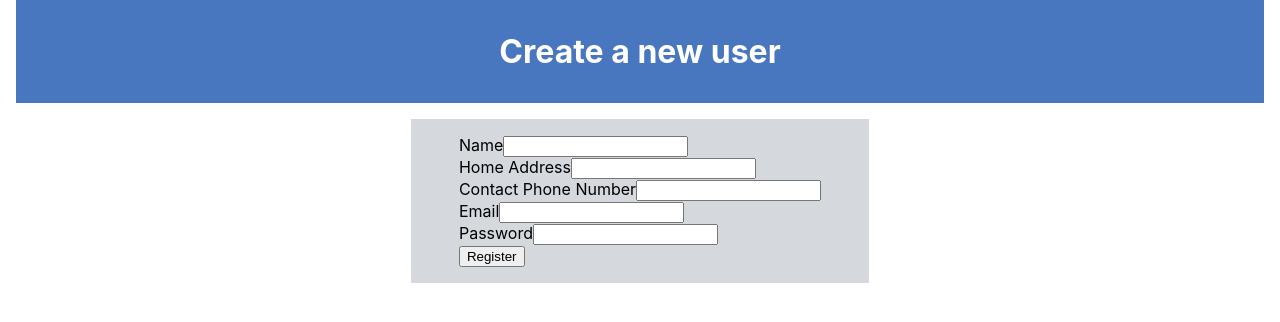
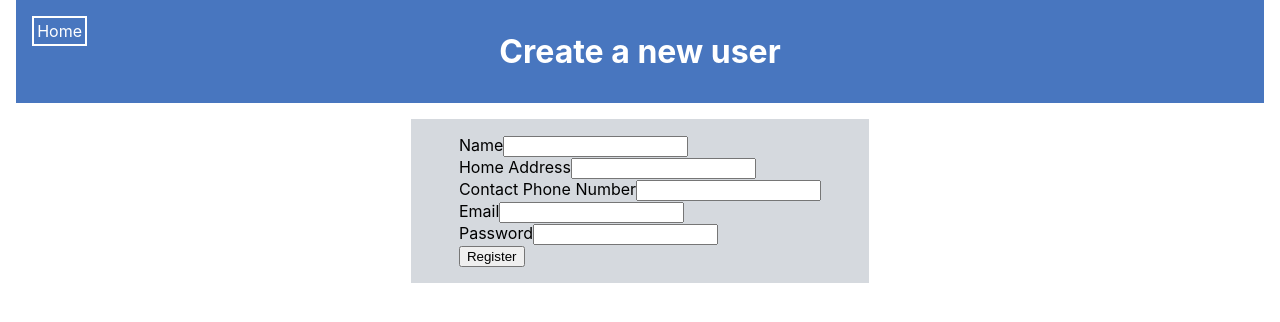
Before and after one commit to alexdriedger/swen90016, a React (Create React App) app: page / in a window 1280 px wide. Both pictures are taken after a click on the button "Sign Up New User". Shown: the top 322 px of the page. Built offline with nearby package versions, Linux system fonts and the light colour scheme.

Commit message:
Added home button

```diff
--- a/src/App.js
+++ b/src/App.js
@@ -153,22 +153,37 @@ class App extends React.Component {
   }
 
   render() {
+    var homeButton =
+            <div className="homeButton">
+                <button
+                class="topCorner"
+                  onClick={() => {
+                    this.setState({ screen:
+                        this.state.currentUsername === "Admin"
+                          ? "adminScreen"
+                          : "customerScreen" });
+                  }}
+                >
+                  Home
+                </button>
+              </div>;
+
     if (this.state.screen === "Login") {
       return <div>{this.renderLoginScreen()}</div>;
     } else if (this.state.screen === "createNewUser") {
-      return <div>{this.renderCreateNewUserScreen()}</div>;
+      return <div>{homeButton}{this.renderCreateNewUserScreen()}</div>;
     } else if (this.state.screen === "adminScreen") {
-      return <div>{this.renderAdminScreen()}</div>;
+      return <div>{homeButton}{this.renderAdminScreen()}</div>;
     } else if (this.state.screen === "customerScreen") {
-      return <div>{this.renderUserHomeScreen()}</div>;
+      return <div>{homeButton}{this.renderUserHomeScreen()}</div>;
     } else if (this.state.screen === "registerDoctorsScreen") {
-      return <div>{this.renderRegisterDoctorsScreen()}</div>;
+      return <div>{homeButton}{this.renderRegisterDoctorsScreen()}</div>;
     } else if (this.state.screen === "editUser") {
-      return <div>{this.editUserScreen()}</div>;
+      return <div>{homeButton}{this.editUserScreen()}</div>;
     } else if (this.state.screen === "bookAppointment") {
-      return <div>{this.renderBookingAppointmentScreen()}</div>;
+      return <div>{homeButton}{this.renderBookingAppointmentScreen()}</div>;
     } else if (this.state.screen === "editAppointment") {
-      return <div>{this.editBookingAppointmentScreen()}</div>;
+      return <div>{homeButton}{this.editBookingAppointmentScreen()}</div>;
     }
   }
 
--- a/src/index.css
+++ b/src/index.css
@@ -33,6 +33,18 @@ button {
     margin: 0.3em;
 }
 
+.homeButton > button {
+    all: unset;
+    color: white;
+    border: 2px solid white;
+    padding: 0.2em;
+}
+
+.homeButton {
+    position: absolute;
+    top: 1em;
+    left: 2em;
+}
 
 code {
     font-family: source-code-pro, Menlo, Monaco, Consolas, "Courier New",
```
